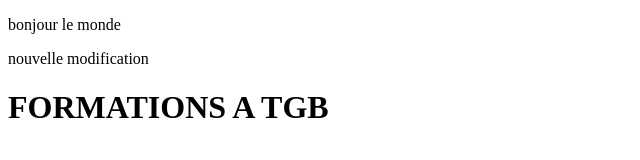
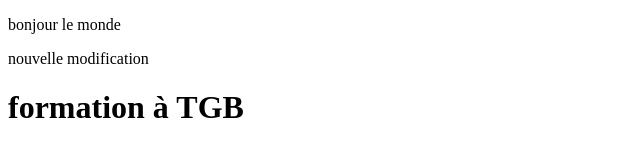
Before and after one commit to celestinnya1-afk/Projet-talent, a plain HTML site: page index.html in a window 1280 px wide. Shown: the whole page, without its empty margins (0-640 px from the left). Drawn offline with Linux system fonts and the light colour scheme.

Commit message:
Fix: Modifie index.html

```diff
--- a/index.html
+++ b/index.html
@@ -8,7 +8,7 @@
 <body>
     <p> bonjour le monde</p>
     <p>nouvelle modification </p>
-    <h1>FORMATIONS A TGB</h1>
+    <h1> formation à TGB </h1>
 
 </body>
 </html>
```
